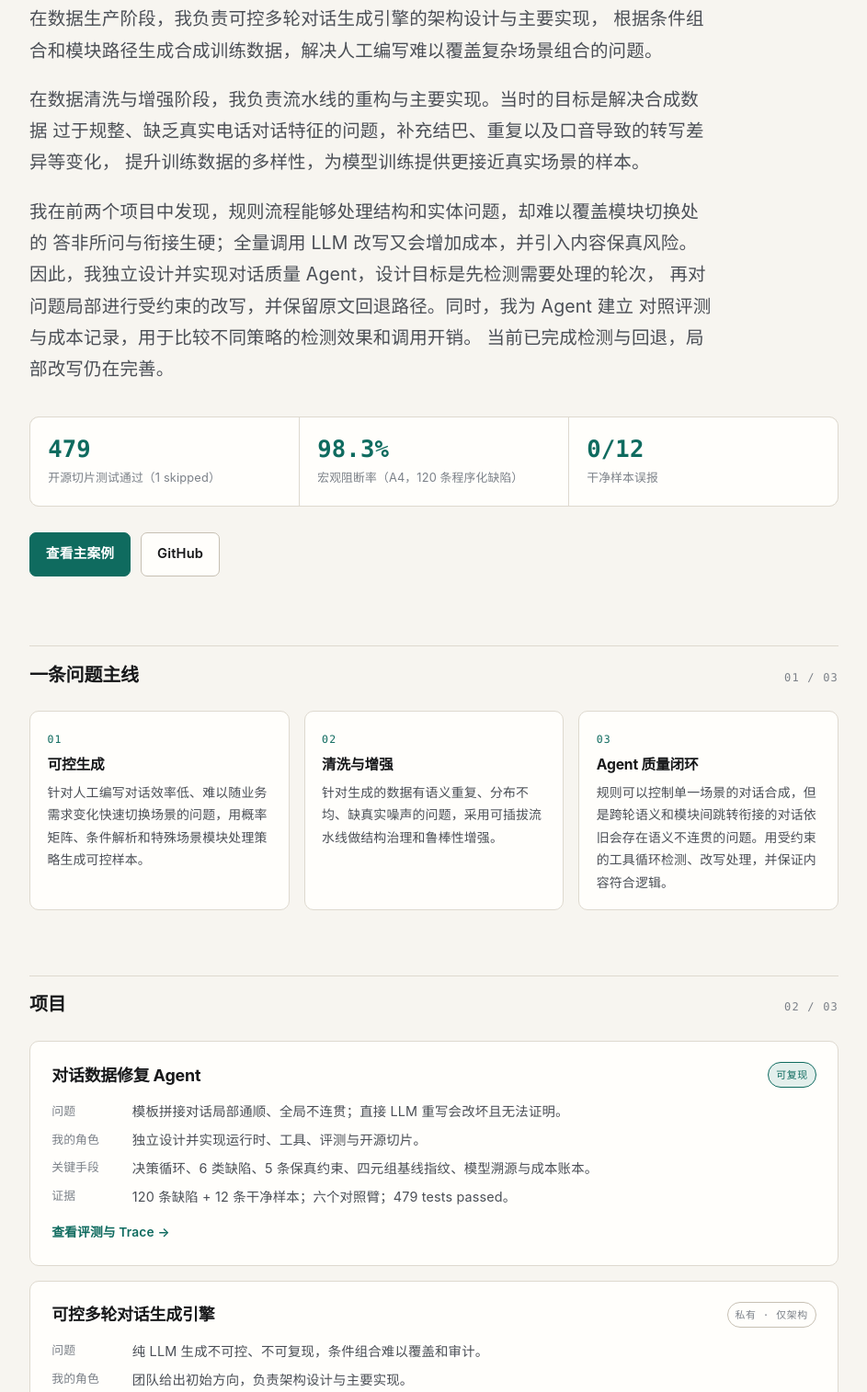
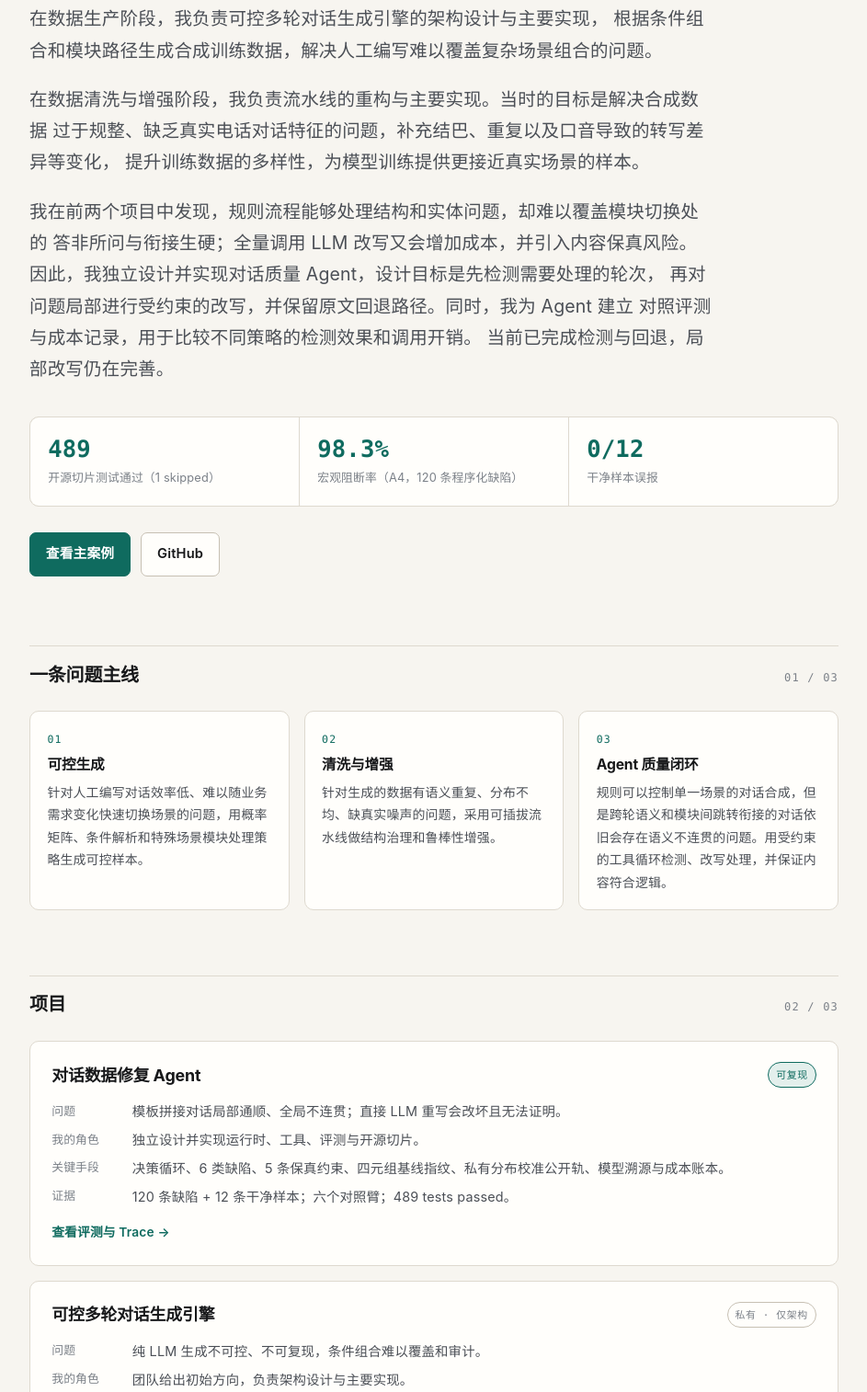
Before and after one commit to Soleil-gzm/portfolio, a plain HTML site: page index.html in a window 1280 px wide. Shown: the part 349-1863 px from the top of the page at 92% size, without its empty margins (168-1111 px from the left). Drawn offline with Linux system fonts and the light colour scheme.

Commit message:
docs: refresh portfolio summaries with calibrated public track

```diff
--- a/index.html
+++ b/index.html
@@ -56,7 +56,7 @@
 
         <div class="stats" aria-label="关键结果">
           <div class="stat">
-            <div class="stat-value">479</div>
+            <div class="stat-value">489</div>
             <div class="stat-label">开源切片测试通过（1 skipped）</div>
           </div>
           <div class="stat">
@@ -117,9 +117,9 @@
               <dt>我的角色</dt>
               <dd>独立设计并实现运行时、工具、评测与开源切片。</dd>
               <dt>关键手段</dt>
-              <dd>决策循环、6 类缺陷、5 条保真约束、四元组基线指纹、模型溯源与成本账本。</dd>
+              <dd>决策循环、6 类缺陷、5 条保真约束、四元组基线指纹、私有分布校准公开轨、模型溯源与成本账本。</dd>
               <dt>证据</dt>
-              <dd>120 条缺陷 + 12 条干净样本；六个对照臂；479 tests passed。</dd>
+              <dd>120 条缺陷 + 12 条干净样本；六个对照臂；489 tests passed。</dd>
             </dl>
             <span class="card-more">查看评测与 Trace →</span>
           </a>
```
Also changed, not shown: 1 other file.
